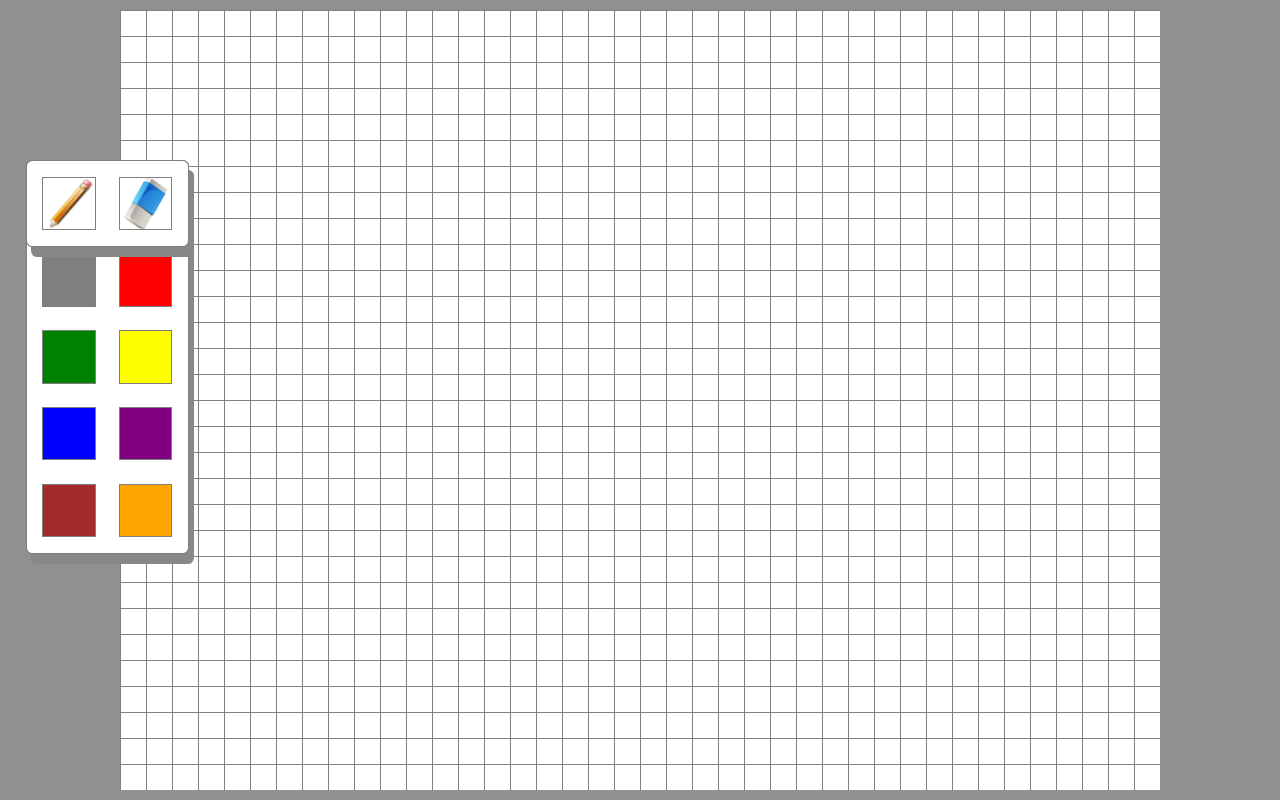
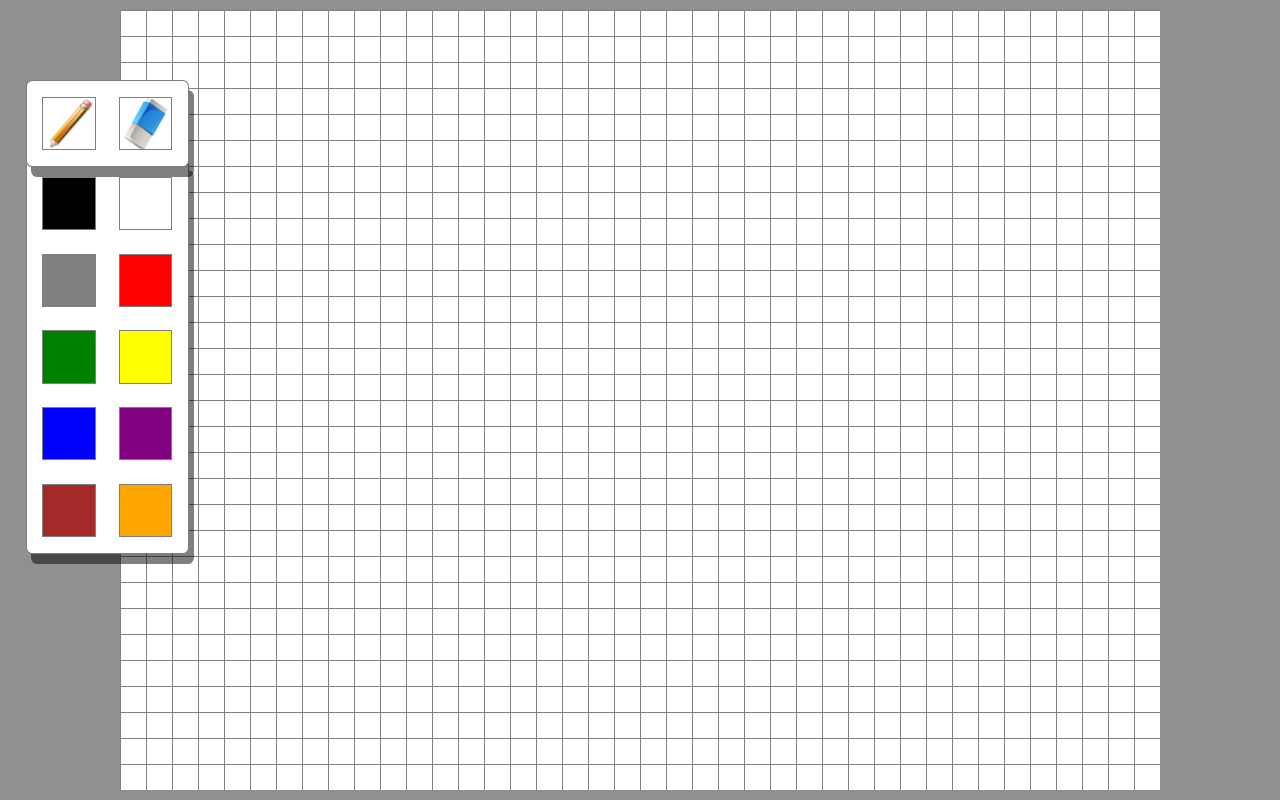
Before and after one commit to zailleh/js_paint, a plain HTML site: page index.html in a window 1280 px wide. Drawn offline with Linux system fonts and the light colour scheme.

Commit message:
pallets can now be dragged

```diff
--- a/css/styles.css
+++ b/css/styles.css
@@ -11,14 +11,24 @@ body, div {
   border-radius: .5vw;
   outline: 1px solid gray;
   z-index: 1;
-  top: 20vh;
-  left: 2vw;
   width: 12vw;
   border: 1px solid rgba(0,0,0,0.5);
   outline: none;
   background-color: white;
-  box-shadow: 5px 10px #888888;
+  box-shadow: 5px 10px rgba(0,0,0,0.5);
   cursor: move;
+  display: flex;
+  flex-wrap: wrap;
+}
+
+.tools {
+  top: 10vh;
+  left: 2vw;
+}
+
+.colours {
+  top: 20vh;
+  left: 2vw;
 }
 
 .palletColour {
--- a/js/main.js
+++ b/js/main.js
@@ -7,8 +7,8 @@ console.log('JS Paint starting...');
 const colours = ['black','white','gray','red','green','yellow','blue','purple','brown','orange'];
 const canvas = document.createElement('canvas'); canvas.className = 'canvas'
 const pen = canvas.getContext('2d');
-const colourPallet = document.createElement('div'); colourPallet.className = 'pallet'
-const toolPallet = document.createElement('div'); toolPallet.className = 'pallet'
+const colourPallet = document.createElement('div'); colourPallet.className = 'pallet colours'
+const toolPallet = document.createElement('div'); toolPallet.className = 'pallet tools'
 const tools = [
   {
     name: "Pencil",
@@ -83,7 +83,7 @@ const resizeBgGrid = function () {
   let newWidth, newHeight, sizeRatio, pixelSizeAdjusted;
 
   if ( window.innerWidth * 0.75 > window.innerHeight ) {
-    console.log( 'calculating with height', window.innerHeight );
+    // console.log( 'calculating with height', window.innerHeight );
     // calculate new canvas size using height as basis
     sizeRatio = window.innerHeight / canvasHeight;
     pixelSizeAdjusted = Math.floor( sizeRatio * pixelSize );
@@ -91,7 +91,7 @@ const resizeBgGrid = function () {
     newHeight = Math.floor( window.innerHeight / pixelSizeAdjusted / 3 ) * pixelSizeAdjusted * 3; // the 3 allows us to keep a good 4:3 ratio for the canvas.
     newWidth = newHeight / 3 * 4;
   } else {
-    console.log( 'calculating with width', window.innerWidth );
+    // console.log( 'calculating with width', window.innerWidth );
     // calculate new canvas size using width as basis
     sizeRatio = window.innerWidth / canvasWidth;
     pixelSizeAdjusted = Math.floor( sizeRatio * pixelSize );
@@ -111,13 +111,14 @@ const makeColourPallet = function () {
   colourPallet.setAttribute("draggable", true); // to be used to allow someone to drag pallet arround;
   colourPallet.addEventListener("mouseup", endDraw ); // used to make sure endDraw is fired if mouse let go on pallet
 
-  // TODO: add drag events and function to move this pallet on the screen
+  colourPallet.addEventListener( "drag", dragPallet );
+  colourPallet.addEventListener( "dragstart", startingDrag );
 
   for ( let i = 0; i < colours.length; i++ ) {
     const palletColour = document.createElement( 'div' );
     palletColour.style.backgroundColor = colours[i];
     palletColour.addEventListener( 'click', setPencilColour );
-    palletColour.className = 'palletColour';
+    palletColour.className = 'palletColour ';
     colourPallet.appendChild( palletColour );
   }
 
@@ -126,9 +127,11 @@ const makeColourPallet = function () {
 
 // used to make tool pallet
 const makeToolPallet = function () {
-  toolPallet.setAttribute("draggable", true); // to be used to allow someone to drag pallet arround;
-  toolPallet.addEventListener("mouseup", endDraw ); // used to make sure endDraw is fired if mouse let go on pallet
+  toolPallet.setAttribute( "draggable", true ); // to be used to allow someone to drag pallet arround;
+  toolPallet.addEventListener( "mouseup", endDraw ); // used to make sure endDraw is fired if mouse let go on pallet
 
+  toolPallet.addEventListener( "drag", dragPallet );
+  toolPallet.addEventListener( "dragstart", startingDrag );
   // TODO: add drag events and function to move this pallet on the screen
 
   for ( let i = 0; i < tools.length; i++ ) {
@@ -182,7 +185,7 @@ const touchCoords = function ( touchEvent ) {
   drawPixel(touchEvent.touches[0]);
 }
 
-
+// tool select function
 const selectTool = function () {
   const tool = tools[ this.getAttribute( 'data-id' ) ];
   console.log('changing tool');
@@ -196,18 +199,46 @@ const selectTool = function () {
   }
 }
 
+let dragOffset = {x: 0, y:0};
+
+const startingDrag = function ( ev ) {
+  let offset = this.getBoundingClientRect()
+
+  dragOffset.x = ev.clientX - offset.left;
+  dragOffset.y = ev.clientY - offset.top;
+}
+
+// function for dragging pallets!
+const dragPallet = function (ev) {
+  // don't do anything if the x and y are 0
+  if (ev.clientX === 0 && ev.clientY === 0) {
+    return;
+  }
+
+  console.log(ev);
+  // new box position needs to be cursor position - difference between box and cursor;
+  let newX = ev.clientX - dragOffset.x
+  let newY = ev.clientY - dragOffset.y
+
+  this.style.left = newX + "px";
+  this.style.top = newY + "px";
+
+  //console.log( offset );
+
+}
+
 // make our changes to the canvas!
 const drawPixel = function( el, size = 16) { //default pixel size is 16 screen pixels
   let x = el.pageX;
   let y = el.pageY;
 
-  console.log( 'woot, drawing! x:',x,'y:',y);
+  // console.log( 'woot, drawing! x:',x,'y:',y);
   // reset pencil space and setup pencil
   pen.beginPath();
   pen.fillStyle = pencilColour;
   pen.lineHeight = 0;
 
-   // adjust cursor y coords to include any offset caused during centering
+  // adjust cursor y coords to include any offset caused during centering
   y = y-canvas.getBoundingClientRect().top
   x = x-canvas.getBoundingClientRect().left
   // normalize input so we only draw in 'pixels';
```
